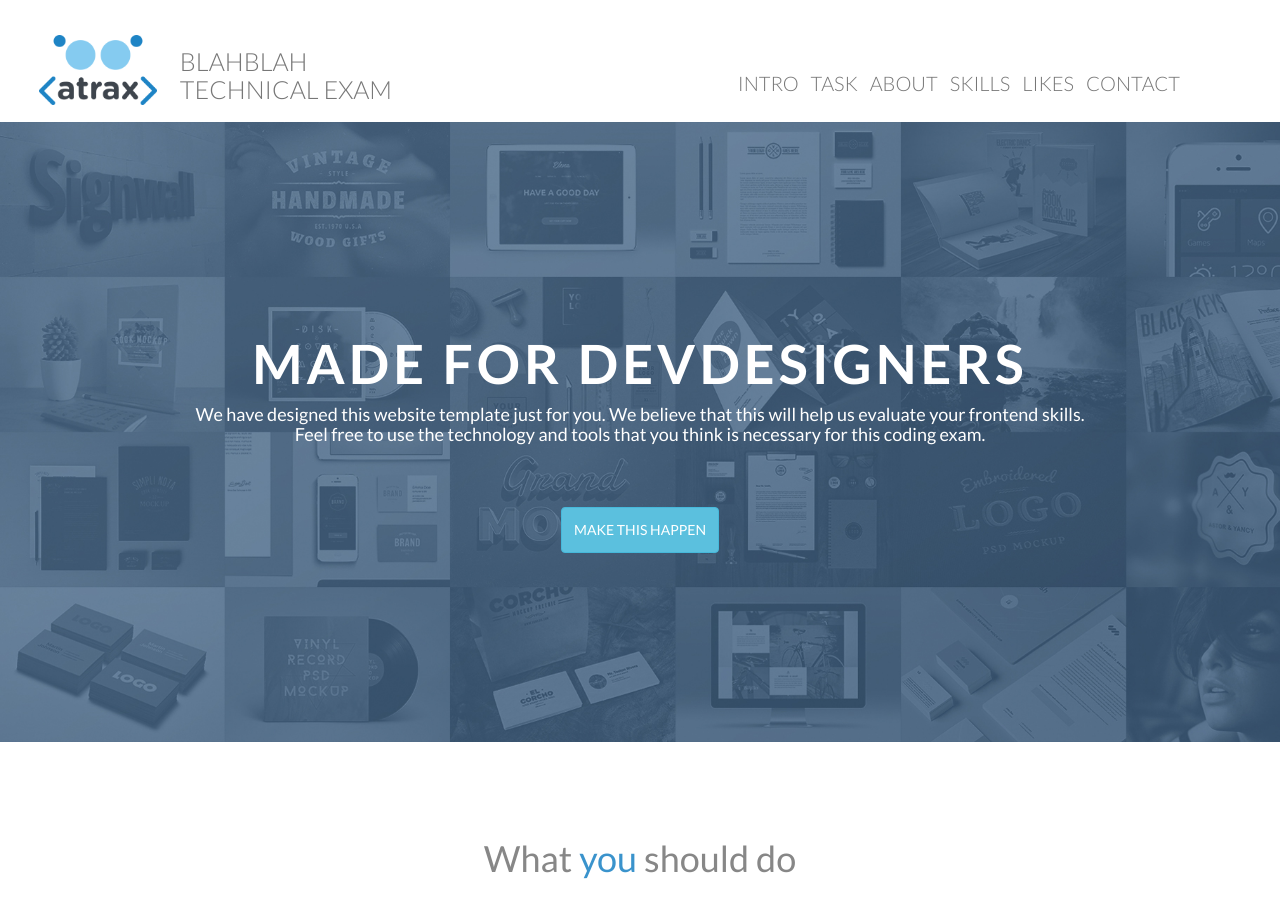
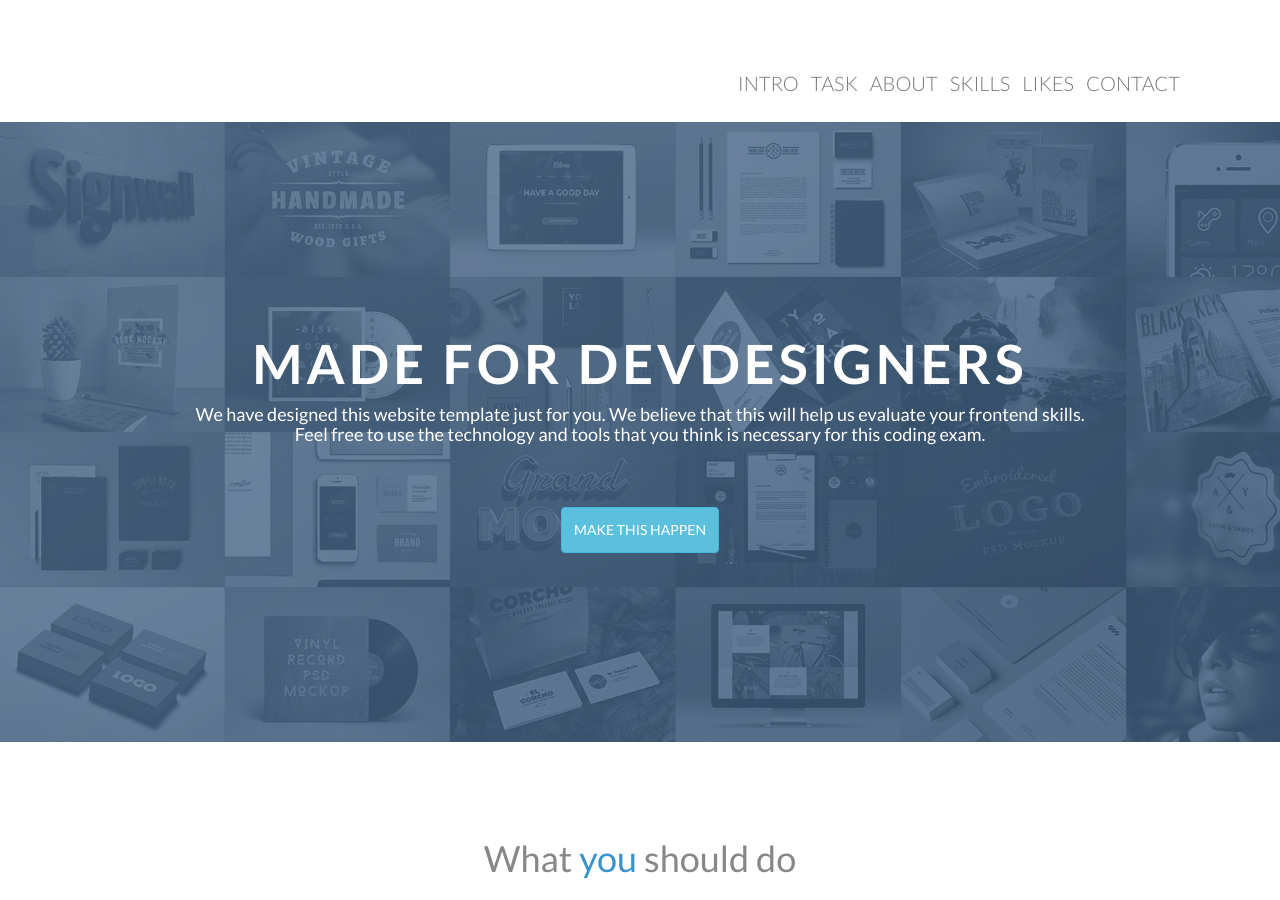
Before and after one commit to gerardoguangco/gerardoguangco.github.io, a Jekyll site: the page built from index.html, in a window 1280 px wide and 900 px high. Built offline with Jekyll 4.4.1, drawn with Linux system fonts in a browser that asks for light colours.

Commit message:
"Removed Logo"

```diff
--- a/_includes/front/navbar.html
+++ b/_includes/front/navbar.html
@@ -1,21 +1,5 @@
 <nav id="navbar-header" class="navbar navbar-fixed-top navbar-default navbar-visible">
     <div class="nav-container">
-        <div class="navbar-header">
-                <div id="home-nav" class="navbar-brand">
-                    <a href="/">
-                        <img src="{{ 'img/brand-logo.png' | prepend: site.baseurl }}" class="brand-logo-small"/>
-                    </a>
-                    <h4>
-                    BLAHBLAH<br>TECHNICAL EXAM
-                    </h4>
-                </div>
-                <button type="button" class="navbar-toggle collapsed" data-toggle="collapse" data-target="#nav-links">
-                        <span class="sr-only">Toggle navigation</span>
-                        <span class="icon-bar"></span>
-                        <span class="icon-bar"></span>
-                        <span class="icon-bar"></span>
-                </button>
-        </div>
         <div class="navbar-collapse collapse" id="nav-links">
                 <div class="navbar-right">
                     <ul class="nav navbar-nav">
```
